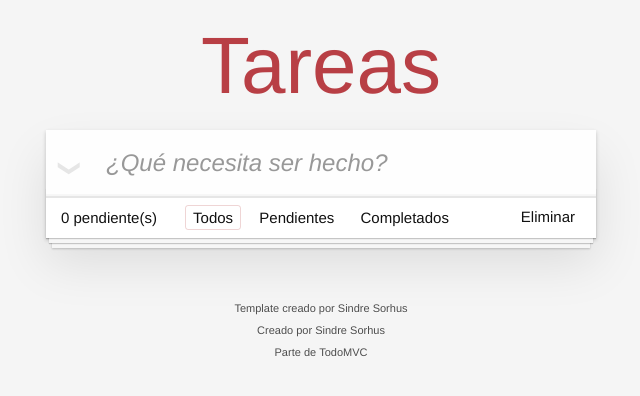
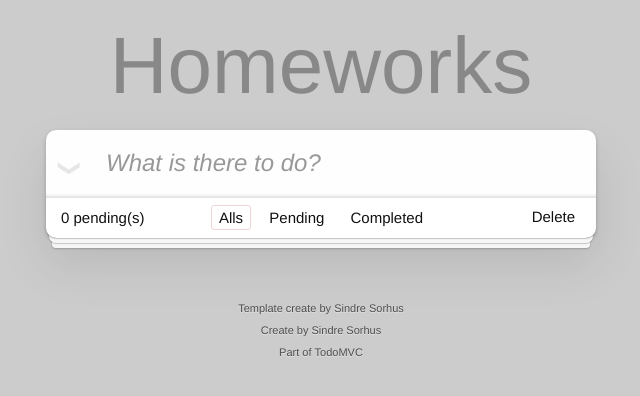
Before and after one commit to Yauriantonio/homeworks, a website built with webpack: page src/index.html in a window 1280 px wide. Shown: the whole page, without its empty margins (319-959 px from the left). Built offline with nearby package versions, Linux system fonts and the light colour scheme.

Commit message:
style changed

```diff
--- a/src/index.html
+++ b/src/index.html
@@ -3,13 +3,13 @@
 	<head>
 		<meta charset="utf-8">
 		<meta name="viewport" content="width=device-width, initial-scale=1">
-		<title>Template • TodoMVC</title>
+		<title>Homeworks</title>
 	</head>
 	<body>
 		<section class="todoapp">
 			<header class="header">
-				<h1>Tareas</h1>
-				<input class="new-todo" placeholder="¿Qué necesita ser hecho?" autofocus>
+				<h1>Homeworks</h1>
+				<input class="new-todo" placeholder="What is there to do?" autofocus>
 			</header>
 			<!-- This section should be hidden by default and shown when there are todos -->
 			<section class="main">
@@ -39,29 +39,29 @@
 			<!-- This footer should hidden by default and shown when there are todos -->
 			<footer class="footer">
 				<!-- This should be `0 items left` by default -->
-				<span class="todo-count"><strong>0</strong> pendiente(s)</span>
+				<span class="todo-count"><strong>0</strong> pending(s)</span>
 				<!-- Remove this if you don't implement routing -->
 				<ul class="filters">
 					<li>
-						<a class="selected filtro" href="#/">Todos</a>
+						<a class="selected filtro" href="#/">Alls</a>
 					</li>
 					<li>
-						<a class="filtro" href="#/active">Pendientes</a>
+						<a class="filtro" href="#/active">Pending</a>
 					</li>
 					<li>
-						<a class="filtro" href="#/completed">Completados</a>
+						<a class="filtro" href="#/completed">Completed</a>
 					</li>
 				</ul>
 				<!-- Hidden if no completed items are left ↓ -->
-				<button class="clear-completed">Eliminar</button>
+				<button class="clear-completed">Delete</button>
 			</footer>
 		</section>
 		<footer class="info">
 
-			<p>Template creado por <a href="http://sindresorhus.com">Sindre Sorhus</a></p>
+			<p>Template create by <a href="http://sindresorhus.com">Sindre Sorhus</a></p>
 			<!-- Change this out with your name and url ↓ -->
-			<p>Creado por <a href="http://todomvc.com">Sindre Sorhus</a></p>
-			<p>Parte de <a href="http://todomvc.com">TodoMVC</a></p>
+			<p>Create by <a href="http://todomvc.com">Sindre Sorhus</a></p>
+			<p>Part of <a href="http://todomvc.com">TodoMVC</a></p>
 		</footer>
 
 
--- a/src/styles.css
+++ b/src/styles.css
@@ -24,7 +24,7 @@ button {
 body {
 	font: 14px 'Helvetica Neue', Helvetica, Arial, sans-serif;
 	line-height: 1.4em;
-	background: #f5f5f5;
+	background: #ccc;
 	color: #111111;
 	min-width: 230px;
 	max-width: 550px;
@@ -48,6 +48,7 @@ body {
 	position: relative;
 	box-shadow: 0 2px 4px 0 rgba(0, 0, 0, 0.2),
 	            0 25px 50px 0 rgba(0, 0, 0, 0.1);
+	border-radius: 10px;
 }
 
 .todoapp input::-webkit-input-placeholder {
@@ -75,7 +76,7 @@ body {
 	font-size: 80px;
 	font-weight: 200;
 	text-align: center;
-	color: #b83f45;
+	color: #888;
 	-webkit-text-rendering: optimizeLegibility;
 	-moz-text-rendering: optimizeLegibility;
 	text-rendering: optimizeLegibility;
@@ -279,6 +280,7 @@ body {
 	            0 9px 1px -3px rgba(0, 0, 0, 0.2),
 	            0 16px 0 -6px #f6f6f6,
 	            0 17px 2px -6px rgba(0, 0, 0, 0.2);
+				border-radius: 10px;
 }
 
 .todo-count {
```
